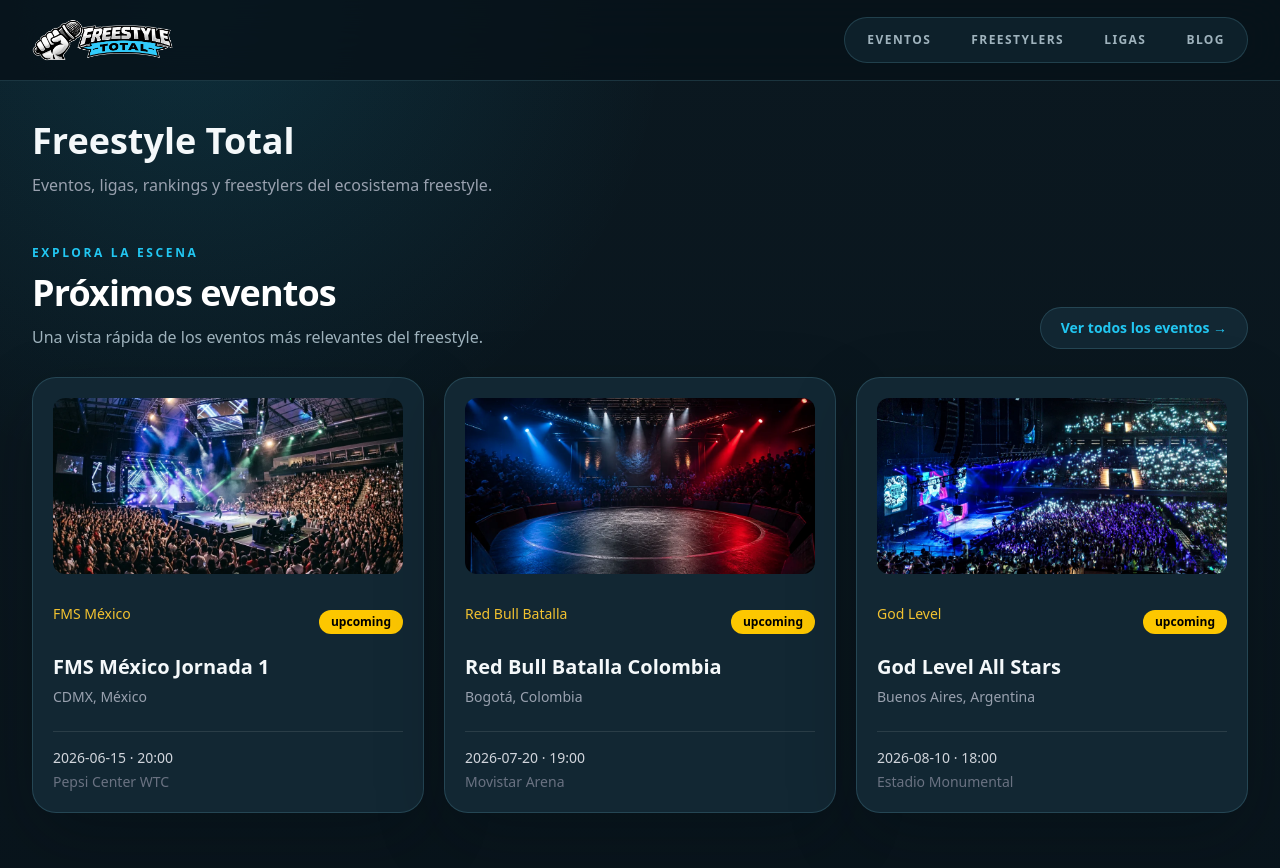
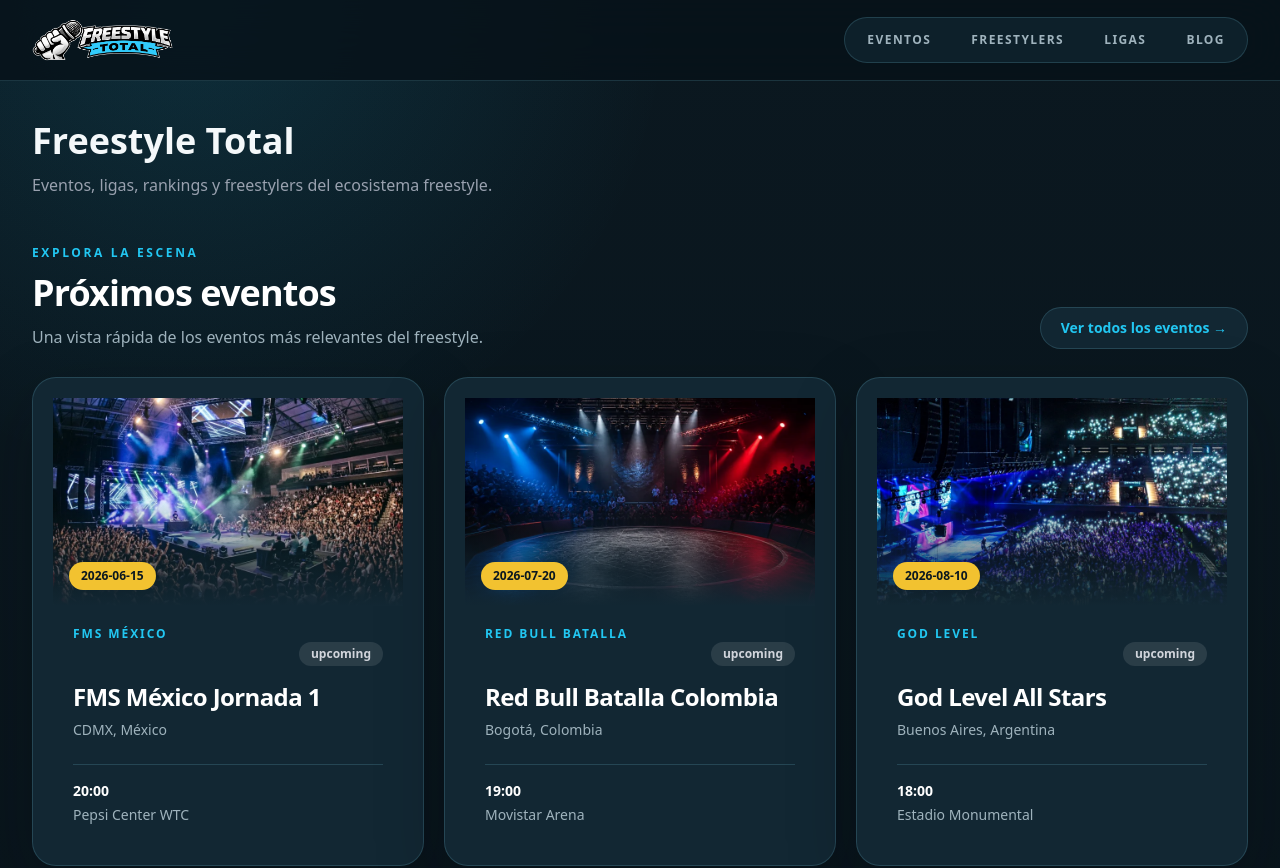
Before and after one commit to asGerath/freestylett, a Next.js app: page / in a window 1280 px wide. Shown: the top 868 px of the page. Built offline with nearby package versions, Linux system fonts and the light colour scheme.

Commit message:
style(events): redesign event cards

```diff
--- a/src/features/events/components/EventCard.tsx
+++ b/src/features/events/components/EventCard.tsx
@@ -1,11 +1,8 @@
-// Card visual para mostrar información resumida de un evento.
-// Usa componentes reutilizables como Card y Badge.
-
 import Link from "next/link";
+import Image from "next/image";
 import { Badge } from "@/components/ui/Badge";
 import { Card } from "@/components/ui/Card";
 import type { EventItem } from "../types/event.types";
-import Image from "next/image";
 
 type EventCardProps = {
   event: EventItem;
@@ -13,50 +10,50 @@
 
 export function EventCard({ event }: EventCardProps) {
   return (
-    <Link href={`/eventos/${event.slug}`} className="block">
-      <Card>
+    <Link
+      href={`/eventos/${event.slug}`}
+      className="group block h-full focus-visible:outline-2 focus-visible:outline-offset-4 focus-visible:outline-[var(--color-primary)]"
+    >
+      <Card className="p-0">
         {event.posterUrl && (
-  <div className="mb-5 overflow-hidden rounded-xl bg-white/10">
+          <div className="relative overflow-hidden bg-[var(--color-surface-raised)]">
             <Image
               src={event.posterUrl}
               alt={event.title}
               width={600}
               height={400}
-      className="h-44 w-full object-cover"
+              className="h-52 w-full object-cover transition duration-500 group-hover:scale-105"
             />
+            <div className="absolute inset-0 bg-gradient-to-t from-[var(--color-surface)] via-transparent to-transparent" />
+            <span className="absolute bottom-4 left-4 rounded-full bg-[var(--color-accent)] px-3 py-1.5 text-xs font-black text-[var(--color-text-dark)]">
+              {event.date}
+            </span>
           </div>
         )}
-        {/* Header: liga y estado */}
-        <div className="flex items-center justify-between gap-4">
-          <span className="text-sm font-medium text-[var(--color-accent)]">
+
+        <div className="p-5">
+          <div className="flex items-start justify-between gap-4">
+            <span className="text-xs font-bold uppercase tracking-[0.16em] text-[var(--color-primary)]">
               {event.league}
             </span>
-
-          <Badge>{event.status}</Badge>
+            <Badge variant="muted">{event.status}</Badge>
           </div>
 
-        {/* Body: título y ubicación */}
-        <div className="mt-5">
-          <h3 className="text-xl font-bold leading-tight">
+          <h3 className="mt-4 text-2xl font-black leading-tight tracking-tight text-white">
             {event.title}
           </h3>
 
-          <p className="mt-2 text-sm text-gray-400">
+          <p className="mt-2 text-sm text-[var(--color-muted)]">
             {event.city}, {event.country}
           </p>
-        </div>
 
-        {/* Footer: fecha, hora y venue */}
-        <div className="mt-6 border-t border-white/10 pt-4">
-          <p className="text-sm text-gray-300">
-            {event.date} · {event.time}
-          </p>
-
-          <p className="mt-1 text-sm text-gray-500">
+          <div className="mt-6 border-t border-[var(--color-border)] pt-4">
+            <p className="text-sm font-semibold text-white">{event.time}</p>
+            <p className="mt-1 text-sm text-[var(--color-muted)]">
               {event.venue}
             </p>
           </div>
-
+        </div>
       </Card>
     </Link>
   );
```
Lines whose indentation alone changed are shown as unchanged.
